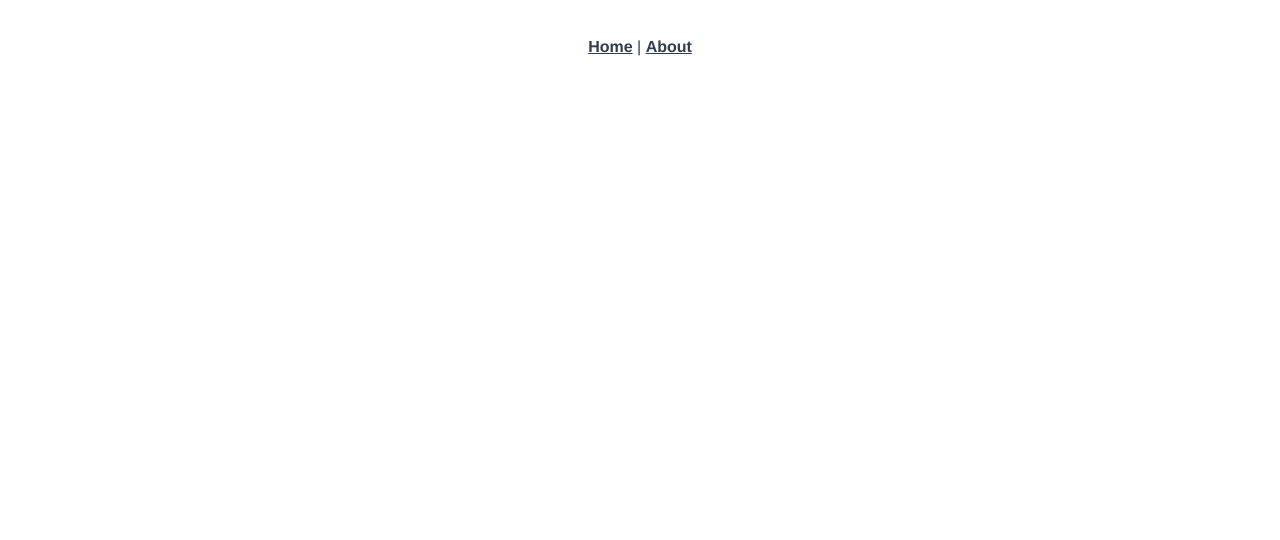
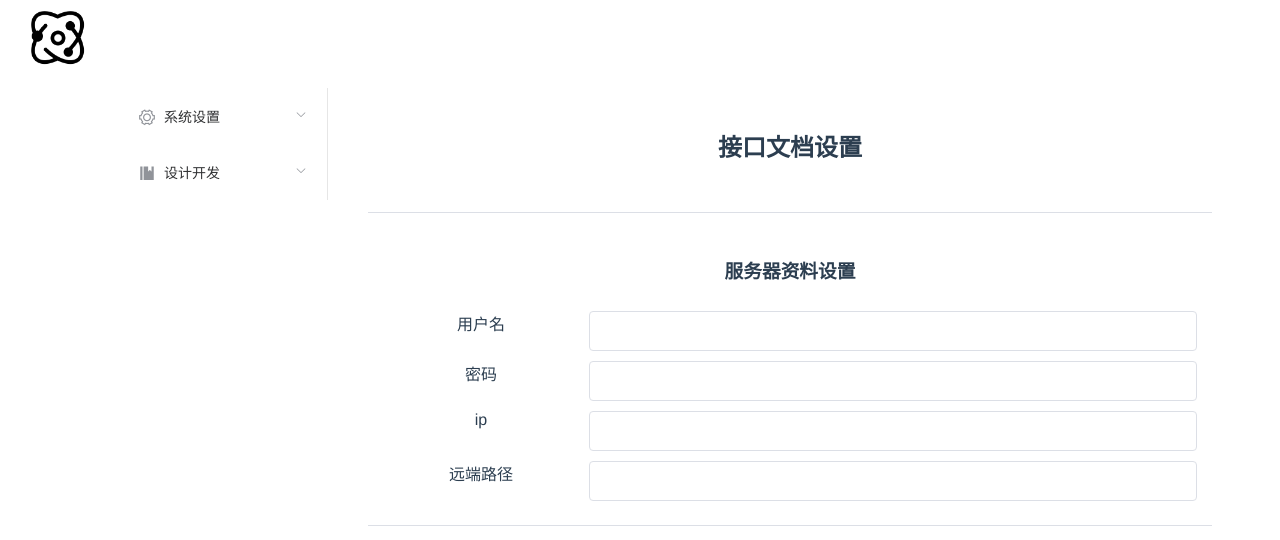
Before and after one commit to Casper-Mars/project-tool-ui, a Vue app: page /sys/setting/doc in a window 1280 px wide. Shown: the top 540 px of the page. Built offline with nearby package versions, Linux system fonts and the light colour scheme.

Commit message:
初步构建界面和部分交互

```diff
--- a/package.json
+++ b/package.json
@@ -7,7 +7,10 @@
     "build": "vue-cli-service build"
   },
   "dependencies": {
+    "axios": "^0.19.0",
     "core-js": "^2.6.5",
+    "element-ui": "^2.12.0",
+    "json-viewer": "^2.2.0",
     "register-service-worker": "^1.6.2",
     "vue": "^2.6.10",
     "vue-router": "^3.0.3",
--- a/src/App.vue
+++ b/src/App.vue
@@ -1,13 +1,18 @@
 <template>
     <div id="app">
-    <div id="nav">
-      <router-link to="/">Home</router-link> |
-      <router-link to="/about">About</router-link>
-    </div>
-    <router-view/>
+        <main-view/>
     </div>
 </template>
+<script>
+    import MainView from "@/views/MainView";
 
+    export default {
+        name: "App",
+        components: {
+            MainView,
+        }
+    }
+</script>
 <style>
     #app {
         font-family: 'Avenir', Helvetica, Arial, sans-serif;
@@ -16,6 +21,7 @@
         text-align: center;
         color: #2c3e50;
     }
+
     #nav {
         padding: 30px;
     }
--- /dev/null
+++ b/src/components/design/Pojo.vue
@@ -0,0 +1,30 @@
+<template>
+    <el-container>
+        <el-header>
+            <h2>pojo类管理</h2>
+        </el-header>
+        <el-main>
+            <el-container>
+                <el-main>
+                    <el-row>
+
+                    </el-row>
+                </el-main>
+            </el-container>
+            <el-container>
+                <el-main></el-main>
+            </el-container>
+        </el-main>
+    </el-container>
+</template>
+
+<script>
+    export default {
+        name: "Pojo",
+
+    }
+</script>
+
+<style scoped>
+
+</style>
--- /dev/null
+++ b/src/components/main/MainHeader.vue
@@ -0,0 +1,30 @@
+<template>
+    <div>
+        <img src="../../assets/logo.png" class="logo" alt="">
+<!--        <span style="float:left;">{{title}}</span>-->
+    </div>
+</template>
+
+<script>
+    export default {
+        name: "MainHeader",
+        data(){
+            return {
+                title:"xxxxxx"
+            }
+        }
+
+    }
+</script>
+
+<style scoped>
+
+    .logo {
+        justify-self: left;
+        float: left;
+        width: 60px;
+        height: 60px;
+    }
+
+
+</style>
--- /dev/null
+++ b/src/components/menu/MenuComponent.vue
@@ -0,0 +1,50 @@
+<template>
+    <el-menu
+            default-active="1"
+            :router="true"
+            :unique-opened="true"
+    >
+        <el-submenu v-for="(item,index) in menuList" :key="index" :index="index+''">
+            <template slot="title">
+                <i :class="item.icon"></i>
+                <span>{{item.name}}</span>
+            </template>
+            <el-menu-item v-for="(item1,index1) in item.children" :key="index1" :index="item1.index">
+                {{item1.name}}
+            </el-menu-item>
+        </el-submenu>
+    </el-menu>
+</template>
+
+<script>
+    // menuList: [
+    //     {
+    //         name: "系统设置",
+    //         icon: "el-icon-setting",
+    //         children: [
+    //             {
+    //                 index: "/sys/doc/setting",
+    //                 name: "接口文档设置",
+    //             },
+    //             {
+    //                 index: "/sys/code/setting",
+    //                 name: "代码生成设置"
+    //             },
+    //             {
+    //                 index: "/sys/database/setting",
+    //                 name: "数据库设置"
+    //             }
+    //         ]
+    //     }
+    // ]
+    export default {
+        name: "MenuComponent",
+        props: {
+            menuList: Array
+        },
+    }
+</script>
+
+<style scoped>
+
+</style>
--- /dev/null
+++ b/src/components/setting/Document.vue
@@ -0,0 +1,59 @@
+<template>
+    <el-container>
+        <el-header>
+            <h2>接口文档设置</h2>
+        </el-header>
+        <el-main>
+            <el-divider></el-divider>
+            <el-row>
+                <h3>服务器资料设置</h3>
+            </el-row>
+            <el-row :gutter="10" style="margin: 10px">
+                <el-col :span="6"><span>用户名</span></el-col>
+                <el-col :span="18">
+                    <el-input v-model="serviceInfo.username"></el-input>
+                </el-col>
+            </el-row>
+            <el-row :gutter="10" style="margin: 10px">
+                <el-col :span="6"><span>密码</span></el-col>
+                <el-col :span="18">
+                    <el-input v-model="serviceInfo.password"></el-input>
+                </el-col>
+            </el-row>
+            <el-row :gutter="10" style="margin: 10px">
+                <el-col :span="6"><span>ip</span></el-col>
+                <el-col :span="18">
+                    <el-input v-model="serviceInfo.ip"></el-input>
+                </el-col>
+            </el-row>
+            <el-row :gutter="10" style="margin: 10px">
+                <el-col :span="6"><span>远端路径</span></el-col>
+                <el-col :span="18">
+                    <el-input v-model="serviceInfo.path"></el-input>
+                </el-col>
+            </el-row>
+            <el-divider></el-divider>
+        </el-main>
+    </el-container>
+</template>
+
+<script>
+    export default {
+        name: "Document",
+        data() {
+            return {
+                serviceInfo: {
+                    username: "",
+                    password: "",
+                    ip: "",
+                    port: "",
+                    path: ""
+                }
+            }
+        }
+    }
+</script>
+
+<style scoped>
+
+</style>
--- a/src/router.js
+++ b/src/router.js
@@ -1,6 +1,6 @@
 import Vue from 'vue'
 import Router from 'vue-router'
-import Home from './views/Home.vue'
+import Pojo from "@/components/design/Pojo";
 
 Vue.use(Router)
 
@@ -9,17 +9,14 @@ export default new Router({
     base: process.env.BASE_URL,
     routes: [
         {
-      path: '/',
-      name: 'home',
-      component: Home
+            path: '/sys/setting/doc',
+            name: 'document',
+            component: () => import('./components/setting/Document')
         },
         {
-      path: '/about',
-      name: 'about',
-      // route level code-splitting
-      // this generates a separate chunk (about.[hash].js) for this route
-      // which is lazy-loaded when the route is visited.
-      component: () => import(/* webpackChunkName: "about" */ './views/About.vue')
+            path: "/design/pojo",
+            name: "pojo",
+            component: () => import('./components/design/Pojo')
         }
     ]
 })
--- /dev/null
+++ b/src/views/MainView.vue
@@ -0,0 +1,33 @@
+<template>
+    <el-container>
+        <el-header>
+            <main-header/>
+        </el-header>
+        <el-main>
+            <el-container>
+                <el-aside>
+                    <menu-view/>
+                </el-aside>
+                <el-main>
+                    <router-view/>
+                </el-main>
+            </el-container>
+        </el-main>
+    </el-container>
+</template>
+
+<script>
+    import MenuView from "@/views/MenuView";
+    import MainHeader from "@/components/main/MainHeader";
+
+    export default {
+        name: "MainView",
+        components: {
+            MenuView,
+            MainHeader,
+        }
+    }
+</script>
+
+<style scoped>
+</style>
--- /dev/null
+++ b/src/views/MenuView.vue
@@ -0,0 +1,60 @@
+<template>
+    <menu-component :menuList="menuList"/>
+</template>
+
+<script>
+    import MenuComponent from '../components/menu/MenuComponent'
+
+    export default {
+        name: "MenuView",
+        components: {
+            MenuComponent,
+        },
+        data() {
+            return {
+                menuList: [
+                    {
+                        name: "系统设置",
+                        icon: "el-icon-setting",
+                        children: [
+                            {
+                                index: "/sys/setting/doc",
+                                name: "接口文档",
+                            },
+                            {
+                                index: "/sys/setting/code",
+                                name: "代码生成"
+                            },
+                            {
+                                index: "/sys/setting/database",
+                                name: "数据库"
+                            }
+                        ]
+                    },
+                    {
+                        name: "设计开发",
+                        icon: "el-icon-s-management",
+                        children: [
+                            {
+                                name: "接口设计",
+                                index: "/design/interface"
+                            },
+                            {
+                                name: "pojo管理",
+                                index: "/design/pojo"
+                            },
+                            {
+                                name: "数据库设计",
+                                index: "/design/database"
+                            }
+                        ]
+                    },
+                ]
+            }
+        },
+    }
+</script>
+
+<style scoped>
+
+</style>
```
Also changed, not shown: src/main.js (+9 -3 lines), src/assets/logo.png, 1 other file (tests, documents, lock files or other folders). Lines whose indentation alone changed are shown as unchanged.
